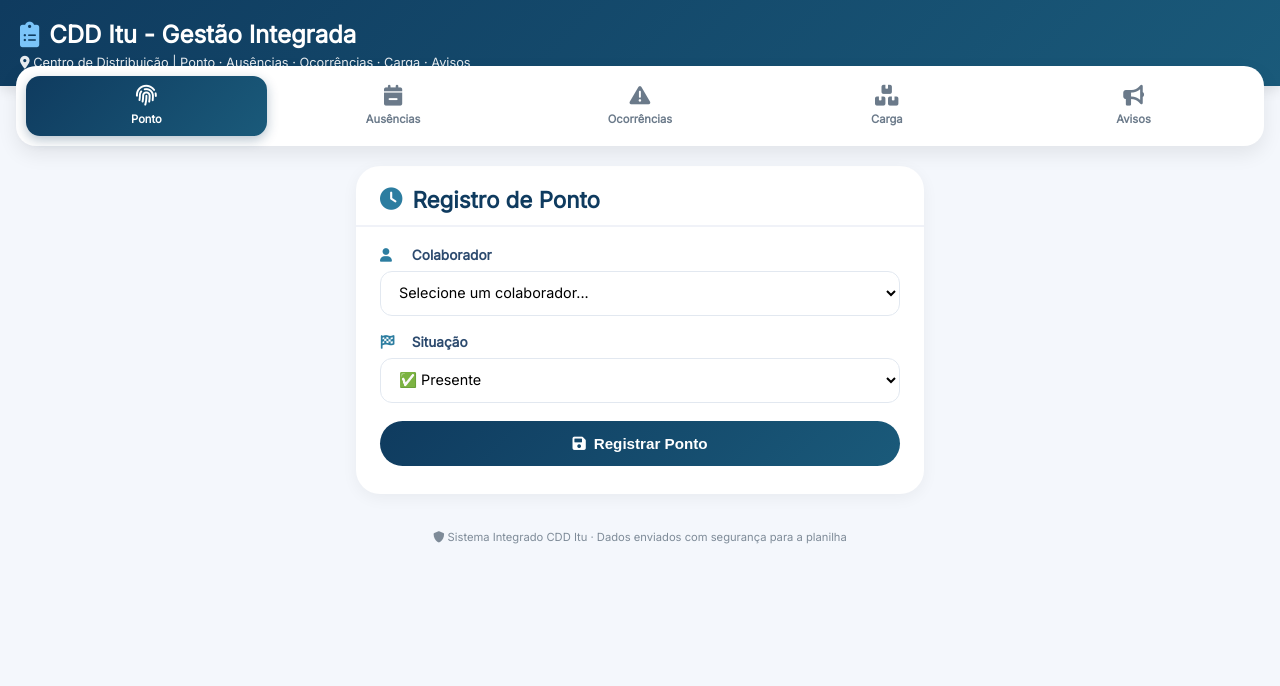
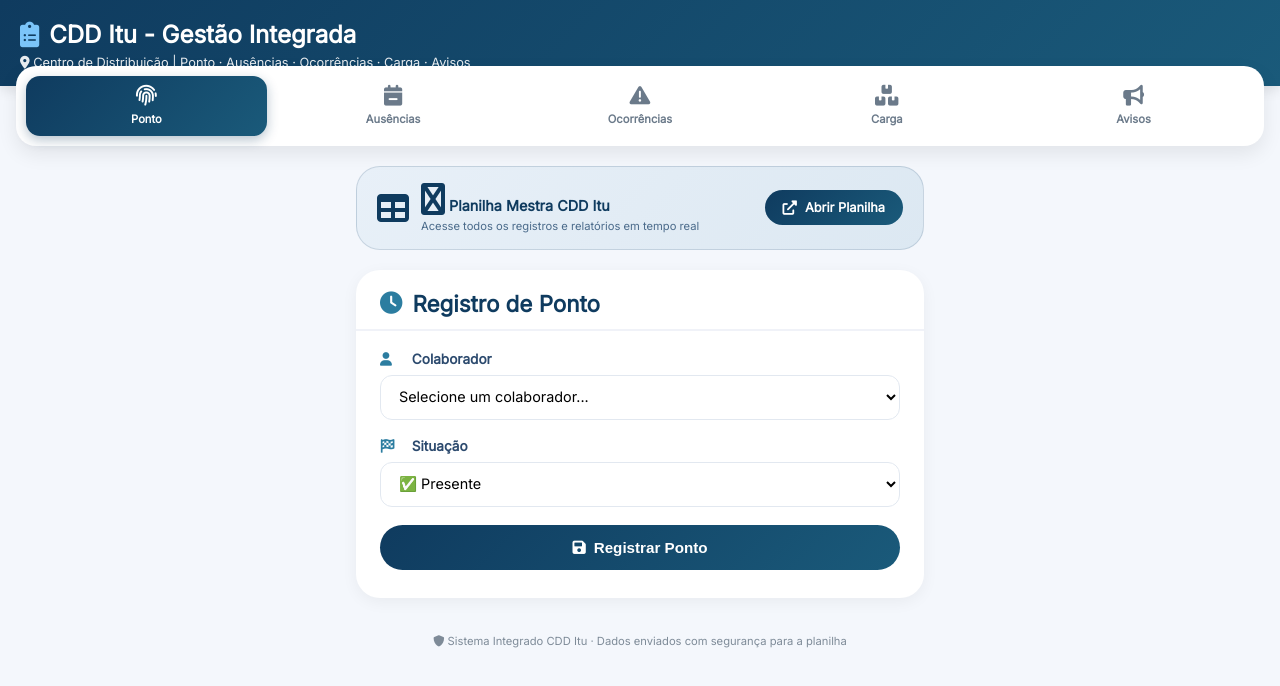
Before and after one commit to akagaiporaapp-cloud/Gest-o_de_pessoal, a plain HTML site: page index.html in a window 1280 px wide. Drawn offline with Linux system fonts and the light colour scheme.

Commit message:
Add files via upload

```diff
--- a/index.html
+++ b/index.html
@@ -101,6 +101,7 @@
             border-radius: 24px;
             box-shadow: 0 4px 16px rgba(0,0,0,0.05);
             overflow: hidden;
+            margin-bottom: 16px;
         }
         .card-header {
             padding: 20px 24px 12px;
@@ -117,6 +118,68 @@
         .card-header h2 i {
             color: #2c7da0;
         }
+
+        /* Link da Planilha */
+        .sheet-link-card {
+            background: linear-gradient(135deg, #e8f0f8 0%, #dce8f2 100%);
+            border-radius: 24px;
+            padding: 16px 20px;
+            margin-bottom: 20px;
+            display: flex;
+            align-items: center;
+            justify-content: space-between;
+            flex-wrap: wrap;
+            gap: 12px;
+            border: 1px solid rgba(15,59,95,0.15);
+            transition: all 0.3s ease;
+        }
+        .sheet-link-card:hover {
+            transform: translateY(-2px);
+            box-shadow: 0 6px 16px rgba(0,0,0,0.1);
+        }
+        .sheet-link-info {
+            display: flex;
+            align-items: center;
+            gap: 12px;
+            flex: 1;
+        }
+        .sheet-link-info i {
+            font-size: 2rem;
+            color: #0f3b5f;
+        }
+        .sheet-link-text h4 {
+            font-size: 0.9rem;
+            font-weight: 700;
+            color: #0f3b5f;
+            margin-bottom: 4px;
+        }
+        .sheet-link-text p {
+            font-size: 0.7rem;
+            color: #4a6a8a;
+        }
+        .btn-sheet {
+            background: linear-gradient(135deg, #0f3b5f 0%, #1a5a7a 100%);
+            color: white;
+            border: none;
+            padding: 10px 18px;
+            border-radius: 40px;
+            cursor: pointer;
+            font-family: 'Inter', sans-serif;
+            font-weight: 600;
+            font-size: 0.8rem;
+            transition: transform 0.1s;
+            display: flex;
+            align-items: center;
+            gap: 8px;
+            text-decoration: none;
+        }
+        .btn-sheet:active {
+            transform: scale(0.96);
+        }
+        .btn-sheet i {
+            font-size: 0.9rem;
+        }
+
         form {
             padding: 20px 24px 28px;
         }
@@ -237,6 +300,17 @@
             form {
                 padding: 16px 18px 22px;
             }
+            .sheet-link-card {
+                flex-direction: column;
+                align-items: stretch;
+                text-align: center;
+            }
+            .sheet-link-info {
+                justify-content: center;
+            }
+            .btn-sheet {
+                justify-content: center;
+            }
         }
     </style>
 </head>
@@ -273,6 +347,23 @@
 </div>
 
 <div class="main-container">
+    <!-- Link da Planilha - Visível em todas as abas -->
+    <div class="sheet-link-card" id="sheetLinkCard">
+        <div class="sheet-link-info">
+            <i class="fas fa-table"></i>
+            <div class="sheet-link-text">
+                <h4><i class="fas fa-google"></i> Planilha Mestra CDD Itu</h4>
+                <p>Acesse todos os registros e relatórios em tempo real</p>
+            </div>
+        </div>
+        <a href="https://docs.google.com/spreadsheets/d/1vBnA7XPorEFgGn2R1pO3ZxQyLHnV2MCurTzm_HOT_is/edit?gid=1174322685#gid=1174322685"
+           target="_blank"
+           class="btn-sheet"
+           id="openSheetBtn">
+            <i class="fas fa-external-link-alt"></i> Abrir Planilha
+        </a>
+    </div>
+
     <!-- Página Ponto -->
     <div id="page-ponto" class="section-page active-page">
         <div class="form-card">
```
